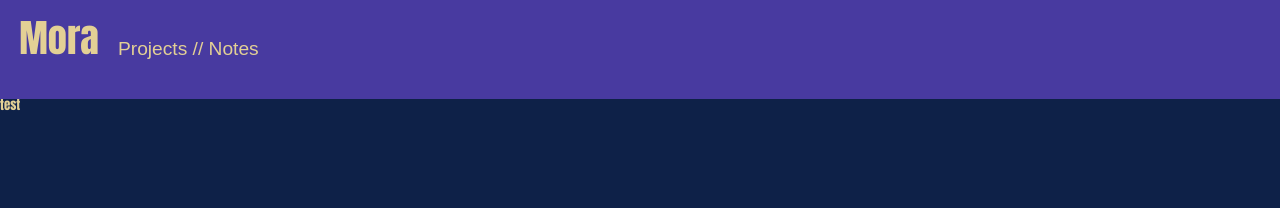
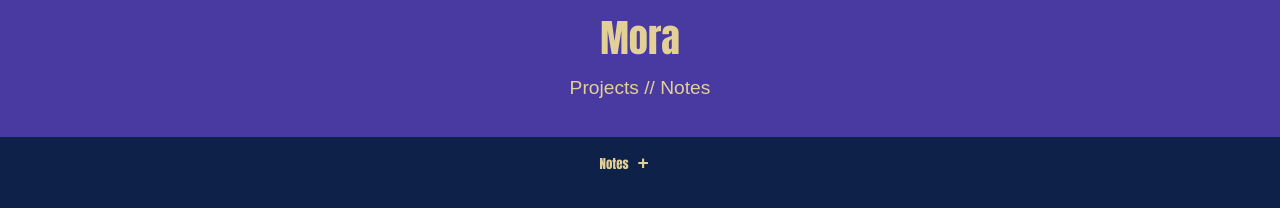
Before and after one commit to Bene-33/todo-list, a website built with webpack: page src/template.html in a window 1280 px wide. Both pictures are taken after a click on the button "Projects // Notes". Built offline with nearby package versions, Linux system fonts and the light colour scheme.

Commit message:
some style changes

```diff
--- a/src/dom/notes.js
+++ b/src/dom/notes.js
@@ -1,6 +1,15 @@
-// just a single page with endless scrolling notes
+const loadNotes = () => {
+    const content = document.getElementById("content");
+    content.innerHTML =`
+    <div class = "contentHeader">
+        <div>Notes
+            <button class = "addTaskNoteProject" id = "addNote">+</button>
+        </div>
+        <div class = "taskNotesProjectLists"></div>
+    </div>
+    `;
+};
 
-export const loadNotes = () => {
-    const content = document.getElementById("content");
-    content.textContent ="test";
-};
+
+
+export {loadNotes};
--- a/src/dom/questlog.js
+++ b/src/dom/questlog.js
@@ -1,19 +1,21 @@
-export const loadQuestlog = () => {
+const loadQuestlog = () => {
     const content = document.getElementById("content");
     content.innerHTML =
     `<div id = "questlogContent">
             <div id = "sidebar">
-                <div class = "mainHeader">Projects
+                <div class = "contentHeader">Projects
                     <button class = "addTaskNoteProject" id = "addProject">+</button>
                 </div>
-                <div id = "projectList"></div>
+                <div class = "taskNotesProjectLists"></div>
             </div>
             <div id = "main">
-                <div class = "mainHeader">Questlog
+                <div class = "contentHeader">Questlog
                 <button class = "addTaskNoteProject" id = "addTask">+</button>
                 </div>
-                <div id = taskList></div>
+                <div class = "taskNotesProjectLists"></div>
             </div>
     </div>
     `;
 };
+
+export {loadQuestlog};
--- a/src/style.css
+++ b/src/style.css
@@ -58,10 +58,12 @@ body{
 
 h1{
     display: flex;
+    flex-direction: column;
+    align-items: center;
+    justify-content: center;
     font-size: 3em;
     padding: 0.5em;
     background-color: #483AA0;
-
     font-weight: bold;
 }
 
@@ -80,13 +82,26 @@ button{
     background-color: #0E2148;
     font-size: 1.5em;
     font-weight: bold;
-
 }
 
 #questlogContent{
     display: grid;
     grid-template-columns: 1fr 3fr;
-    padding-top: 3em;
+}
+
+.contentHeader{
+    display:flex;
+    align-items: center;
+    justify-content:center;
+    font-weight: bold;
+    padding: 1em;
+}
+
+.taskNotesProjectLists{
+    display: flex;
+    flex-direction: column;
+    gap: 1em;
+    padding: 1em;
 }
 
 /*
```
